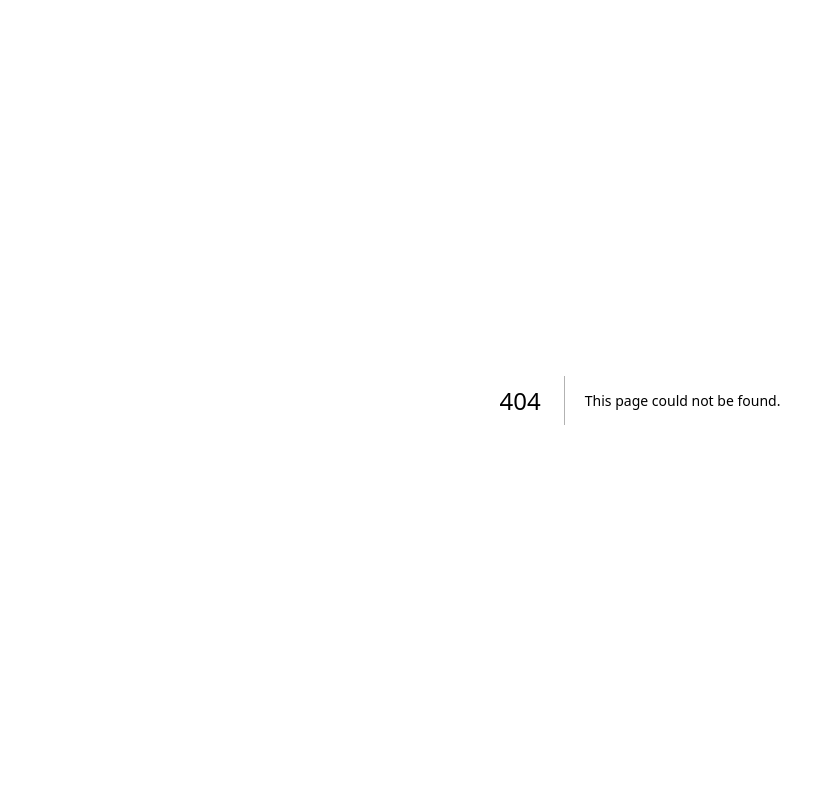
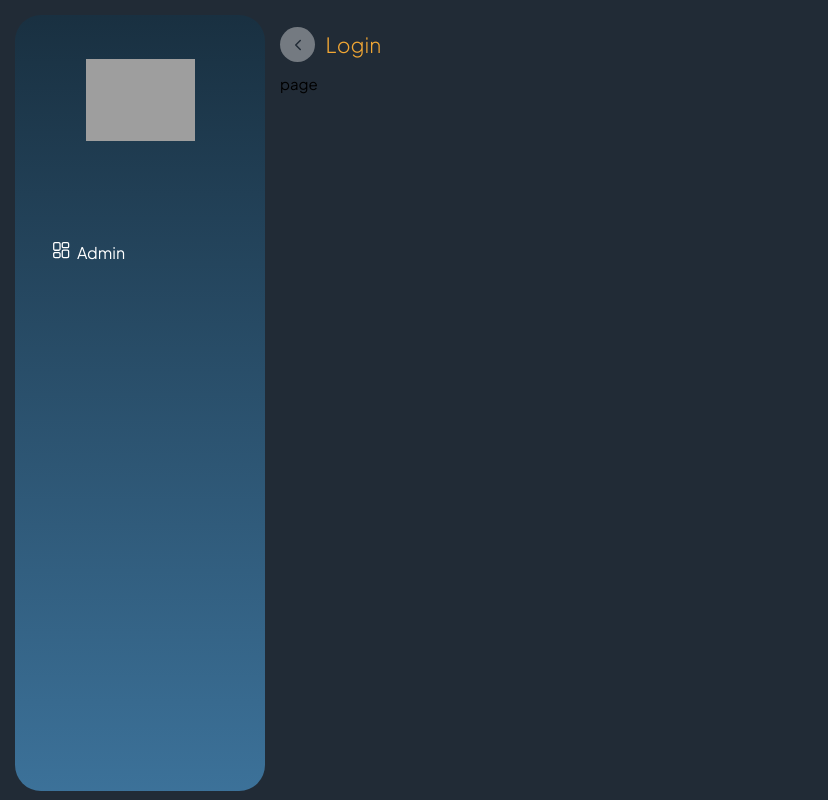
Before and after one commit to asimrasheed533/Royale-web, a Next.js app: page /admin/login in a window 1280 px wide. Before the commit this address had no page. Shown: the whole page, without its empty margins (0-828 px from the left). Built offline with nearby package versions, Linux system fonts and the light colour scheme; grey boxes are pictures that could not be loaded.

Commit message:
bak location hook fix

```diff
--- /dev/null
+++ b/app/admin/login/page.jsx
@@ -0,0 +1,5 @@
+import React from "react";
+
+export default function page() {
+  return <div>page</div>;
+}
--- /dev/null
+++ b/app/admin/products/create/page.tsx
@@ -0,0 +1,5 @@
+import React from "react";
+
+export default function ProductAdd() {
+  return <div>product add</div>;
+}
--- a/app/admin/products/page.jsx
+++ b/app/admin/products/page.jsx
@@ -6,8 +6,10 @@ import Link from "next/link";
 import ListingTabs from "@/components/ListingTabs";
 import ListingTable from "@/components/ListingTable";
 import ListingCheckbox from "@/components/ListingCheckbox";
+import { usePathname } from "next/navigation";
 
 export default function Product() {
+  const pathname = usePathname();
   const [selectedRows, setSelectedRows] = useState([]);
   const [page, setPage] = useState(3);
   return (
@@ -22,7 +24,7 @@ export default function Product() {
           {/* <SearchInput value={search} onChange={setSearch} /> */}
 
           <Link
-            href="/admin/ProductAdd"
+            href={pathname + "/create"}
             className="listing__page__header__actions__button"
           >
             <svg
--- a/components/DashboardAdminHeader.tsx
+++ b/components/DashboardAdminHeader.tsx
@@ -9,6 +9,13 @@ export default function AdminDashboardHeader() {
   const backLocation = useBackLocation();
   const router = useRouter();
   const [isCollapsed, setIsCollapsed] = useSidebar();
+  const formattedTitle =
+    pathname === "/admin"
+      ? "Admin Dashboard"
+      : pathname
+          .replace("/admin/", "")
+          .replace(/\//g, " > ")
+          .replace(/-/g, " ");
   return (
     <div className="dashboard__main__header">
       {isCollapsed && (
@@ -64,12 +71,7 @@ export default function AdminDashboardHeader() {
           </svg>
         </button>
         <div className="dashboard__main__header__title__text">
-          {pathname === "/admin"
-            ? "Admin Dashboard"
-            : pathname
-                .replace("/admin/", "")
-                .replace(/\//g, " > ")
-                .replace(/-/g, " ")}
+          {formattedTitle}
         </div>
       </div>
     </div>
--- a/hooks/useBackLocation.ts
+++ b/hooks/useBackLocation.ts
@@ -6,7 +6,7 @@ export function useBackLocation() {
   if (!pathname) return "/admin";
 
   const parts = pathname.split("/").filter(Boolean);
-  if (parts.length <= 1 || parts[0] === "admin") return "/admin";
+  if (parts.length <= 1) return "/";
 
   return `/${parts.slice(0, parts.length - 1).join("/")}`;
 }
```
